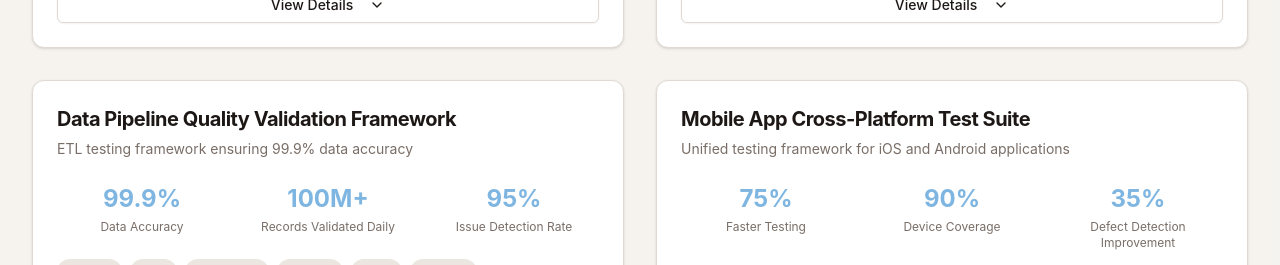
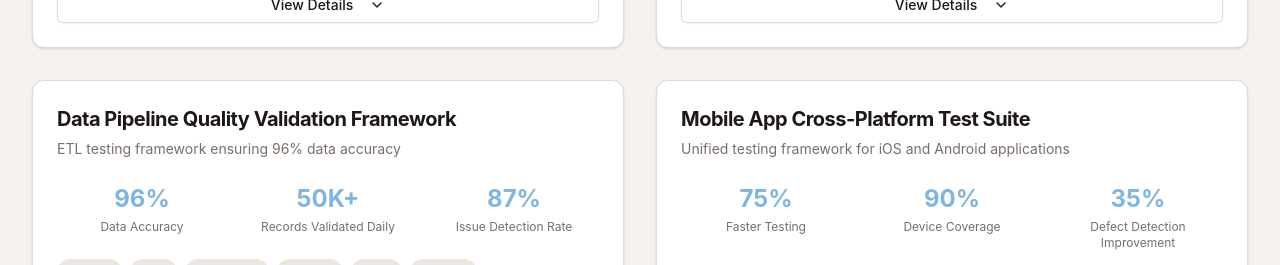
Before and after one commit to sindhusundararajan/sindhusundararajan.github.io, a React (Create React App) app in the folder frontend/: page / in a window 1280 px wide. Shown: the part 4780-5045 px from the top of the page. Built offline with nearby package versions, Linux system fonts and the light colour scheme.

Commit message:
auto-commit for e9124235-cc46-4d7a-bb6f-1a71ce07b900

```diff
--- a/frontend/src/data/mock.js
+++ b/frontend/src/data/mock.js
@@ -168,12 +168,12 @@ export const projects = [
   {
     id: 3,
     title: "Data Pipeline Quality Validation Framework",
-    shortDesc: "ETL testing framework ensuring 99.9% data accuracy",
-    description: "Specialized testing framework for data pipelines validating ETL processes, data quality, schema compliance, and reconciliation between source and target systems. Handles millions of records daily.",
+    shortDesc: "ETL testing framework ensuring 96% data accuracy",
+    description: "Specialized testing framework for data pipelines validating ETL processes, data quality, schema compliance, and reconciliation between source and target systems. Handles thousands of records daily.",
     impact: [
-      { metric: "99.9%", label: "Data Accuracy" },
-      { metric: "100M+", label: "Records Validated Daily" },
-      { metric: "95%", label: "Issue Detection Rate" }
+      { metric: "96%", label: "Data Accuracy" },
+      { metric: "50K+", label: "Records Validated Daily" },
+      { metric: "87%", label: "Issue Detection Rate" }
     ],
     technologies: ["Python", "SQL", "Snowflake", "MySQL", "AWS", "Pandas", "Great Expectations"],
     category: ["ETL Testing", "Data Quality", "Cloud"],
```
